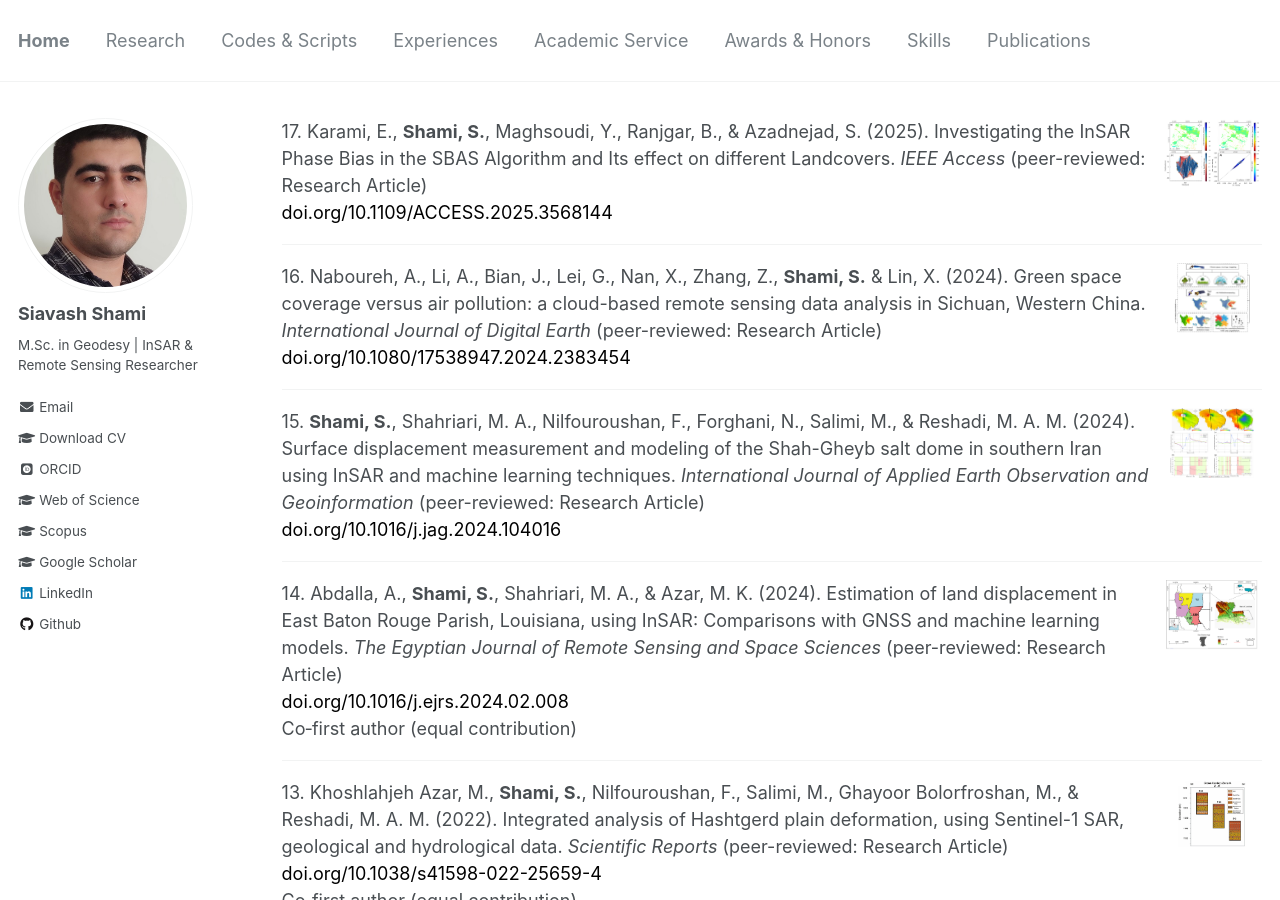
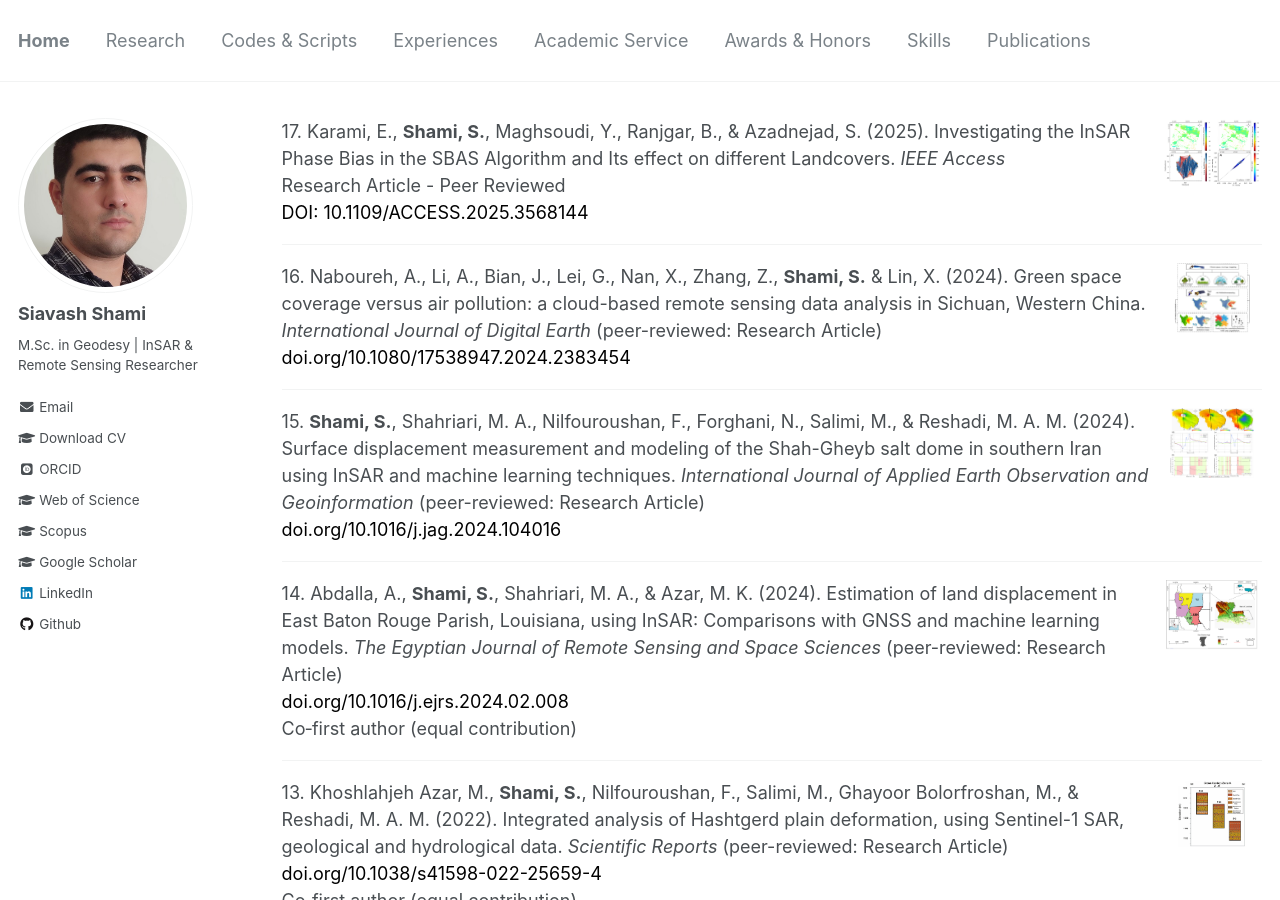
Before and after one commit to siavashshami/siavashshami.github.io, a Jekyll site: the page built from _pages/publications.md, in a window 1280 px wide and 900 px high. Built offline with Jekyll 4.4.1, drawn with Linux system fonts in a browser that asks for light colours; some web fonts are replaced.

Commit message:
Update publications.md

```diff
--- a/_pages/publications.md
+++ b/_pages/publications.md
@@ -6,7 +6,7 @@ permalink: /publications/
 author_profile: true
 
 ---
-<div class="pub-item" style="display: flex; align-items: flex-start; gap: 10px;"> <div class="pub-text" style="flex-grow: 1;"> 17. Karami, E., <strong>Shami, S.</strong>, Maghsoudi, Y., Ranjgar, B., & Azadnejad, S. (2025). Investigating the InSAR Phase Bias in the SBAS Algorithm and Its effect on different Landcovers. <i>IEEE Access</i> (peer-reviewed: Research Article) <br> <a href="https://doi.org/10.1109/ACCESS.2025.3568144" target="_blank" style="text-decoration:none; color: black;">doi.org/10.1109/ACCESS.2025.3568144</a> </div> <div class="pub-image" style="flex-shrink: 0;"> <a target="_blank" rel="noopener noreferrer" style="display: inline-block;"> <img src="/images/17.png" alt="main_page_banner" style="height: 70px; width: 100px; max-width: 100%; object-fit: contain; display: block;" /> </a> </div> </div>
+<div class="pub-item" style="display: flex; align-items: flex-start; gap: 10px;"> <div class="pub-text" style="flex-grow: 1;"> 17. Karami, E., <strong>Shami, S.</strong>, Maghsoudi, Y., Ranjgar, B., & Azadnejad, S. (2025). Investigating the InSAR Phase Bias in the SBAS Algorithm and Its effect on different Landcovers. <i>IEEE Access</i><br> Research Article - Peer Reviewed <br> <a href="https://doi.org/10.1109/ACCESS.2025.3568144" target="_blank" style="text-decoration:none; color: black;">DOI: 10.1109/ACCESS.2025.3568144</a> </div> <div class="pub-image" style="flex-shrink: 0;"> <a target="_blank" rel="noopener noreferrer" style="display: inline-block;"> <img src="/images/17.png" alt="main_page_banner" style="height: 70px; width: 100px; max-width: 100%; object-fit: contain; display: block;" /> </a> </div> </div>
 ---
 <div class="pub-item" style="display: flex; align-items: flex-start; gap: 10px;"> <div class="pub-text" style="flex-grow: 1;"> 16. Naboureh, A., Li, A., Bian, J., Lei, G., Nan, X., Zhang, Z., <strong>Shami, S.</strong> & Lin, X. (2024). Green space coverage versus air pollution: a cloud-based remote sensing data analysis in Sichuan, Western China. <i>International Journal of Digital Earth</i> (peer-reviewed: Research Article) <br> <a href="https://doi.org/10.1080/17538947.2024.2383454" target="_blank" style="text-decoration:none; color: black;">doi.org/10.1080/17538947.2024.2383454</a> </div> <div class="pub-image" style="flex-shrink: 0;"> <a target="_blank" rel="noopener noreferrer" style="display: inline-block;"> <img src="/images/16.png" alt="main_page_banner" style="height: 70px; width: 100px; max-width: 100%; object-fit: contain; display: block;" /> </a> </div> </div>
 ---
```
